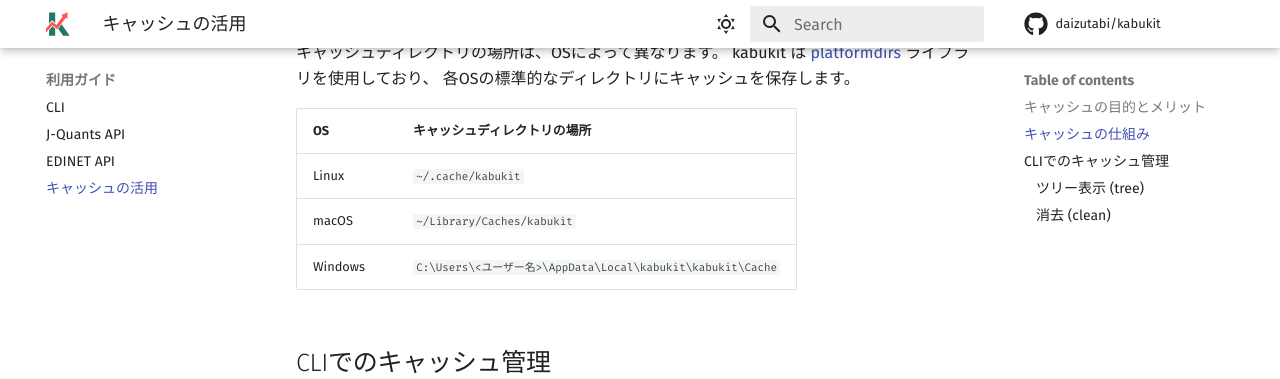
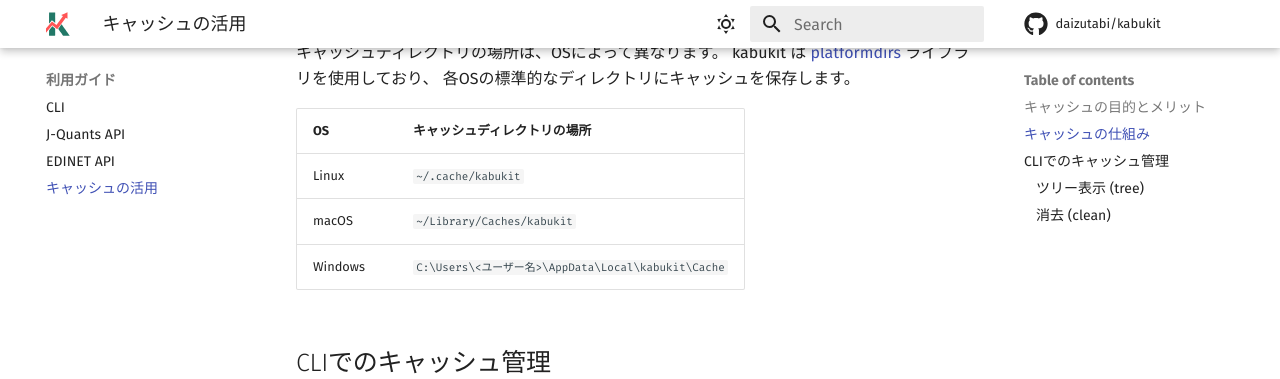
Before and after one commit to daizutabi/kabukit, an MkDocs documentation site: the page built from docs/guides/cache.md, in a window 1280 px wide and 900 px high, scrolled down 591 px. Shown: the top 379 px of the window. Built offline with MkDocs 1.6.1 and Material for MkDocs 9.7.7, drawn with Linux system fonts in a browser that asks for light colours; comment, search, counter and statistics services are not loaded.

Commit message:
fix: Windowsのキャッシュディレクトリパスを修正

```diff
--- a/docs/guides/cache.md
+++ b/docs/guides/cache.md
@@ -23,7 +23,7 @@ kabukit は [platformdirs](https://platformdirs.readthedocs.io/en/latest/) ラ
 | :------ | :----------------------------------------------------------- |
 | Linux   | `~/.cache/kabukit`                                           |
 | macOS   | `~/Library/Caches/kabukit`                                   |
-| Windows | `C:\Users\<ユーザー名>\AppData\Local\kabukit\kabukit\Cache` |
+| Windows | `C:\Users\<ユーザー名>\AppData\Local\kabukit\Cache` |
 
 ## CLIでのキャッシュ管理
 
```
